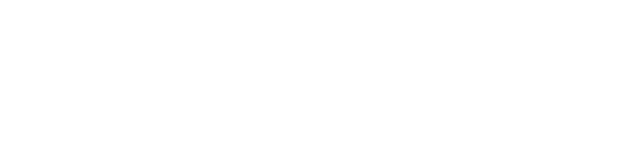
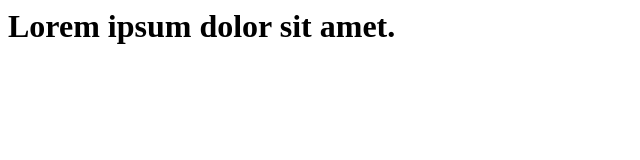
Before and after one commit to mahnazpirhadi/vscode, a plain HTML site: page index.html in a window 1280 px wide. Shown: the whole page, without its empty margins (0-640 px from the left). Drawn offline with Linux system fonts and the light colour scheme.

Commit message:
edit html file

```diff
--- a/index.html
+++ b/index.html
@@ -2,9 +2,11 @@
 <head>
     <meta charset="UTF-8">
     <meta name="viewport" content="width=device-width, initial-scale=1.0">
-    <title>Document</title>
+    <title>vs code <source></title>
 </head>
 <body>
 
+    <h1>Lorem ipsum dolor sit amet.</h1>
+
 </body>
 </html>
```
